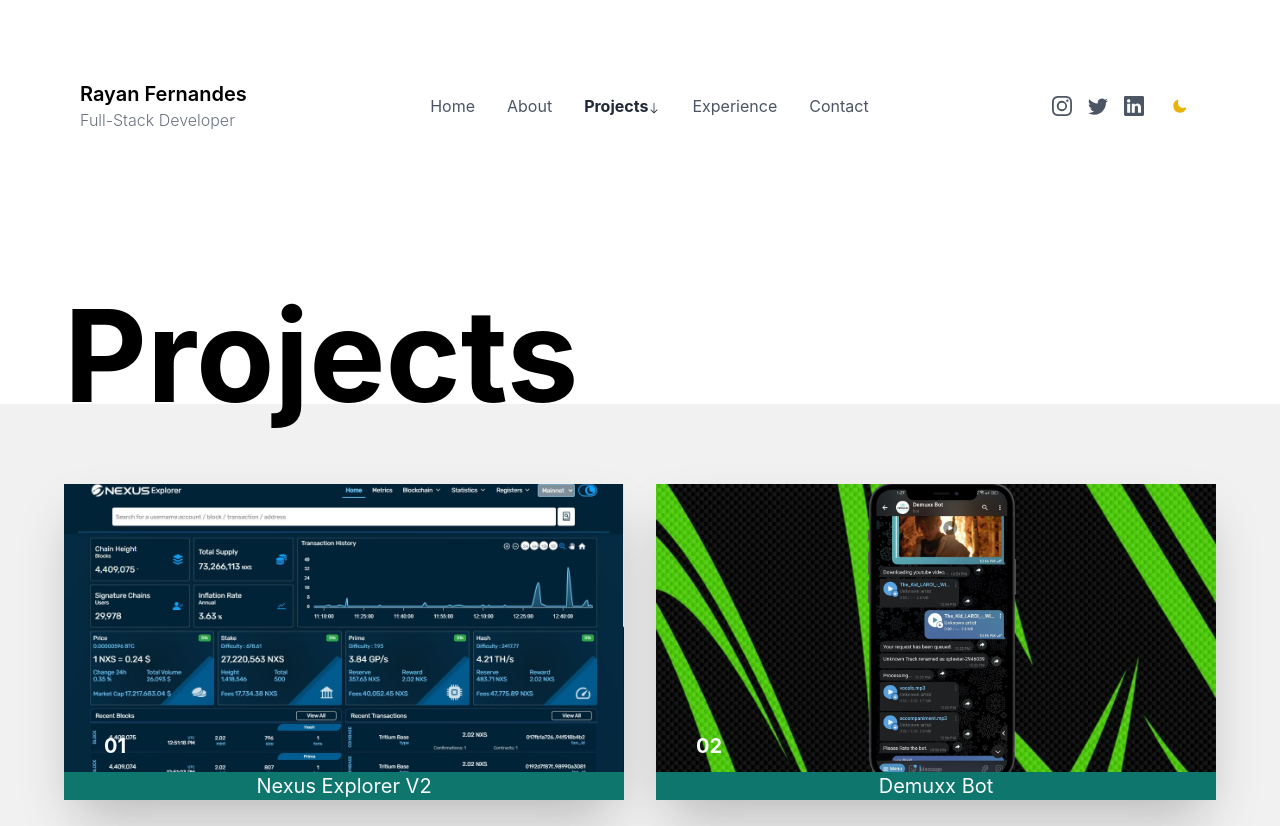
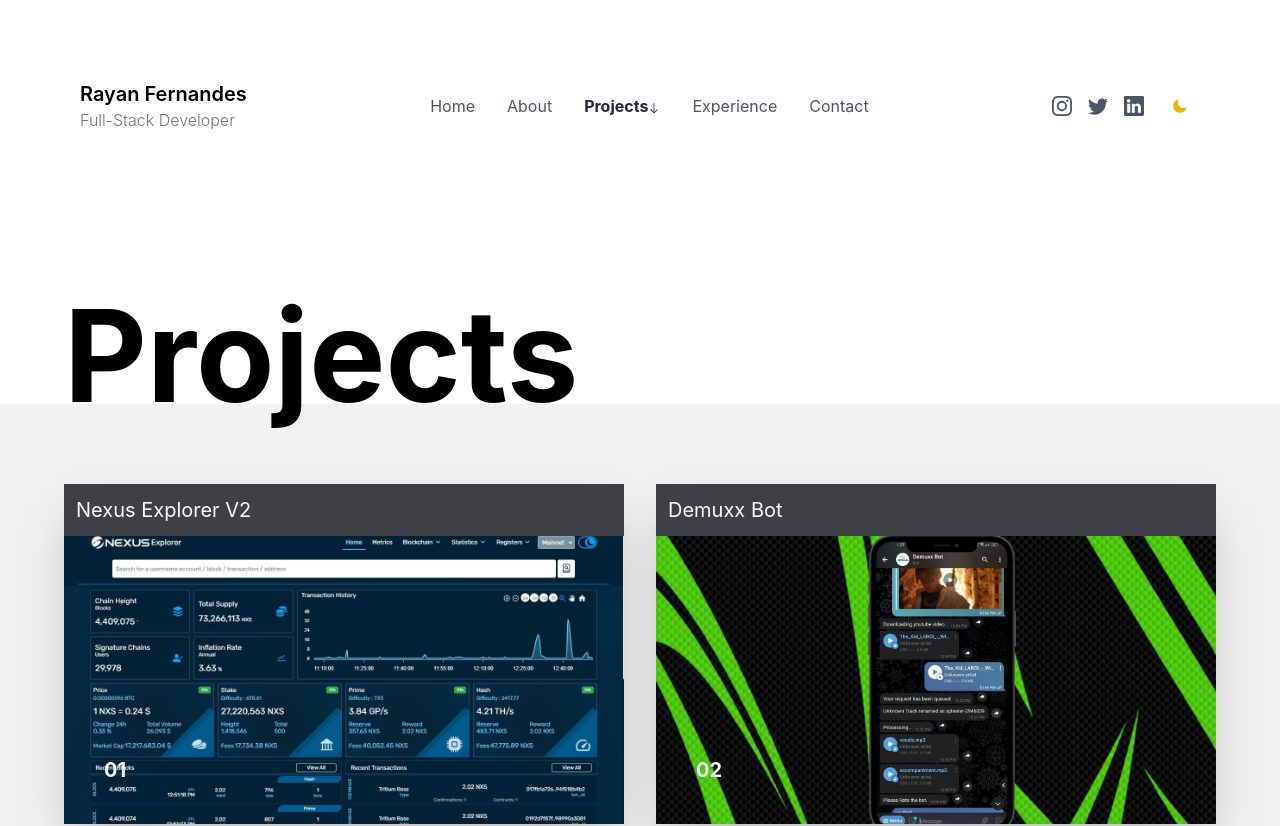
Before and after one commit to rayanfer32/rayanfer32.github.io, a Next.js app: page /projects in a window 1280 px wide. Shown: the top 826 px of the page. Built offline with nearby package versions, Linux system fonts and the light colour scheme.

Commit message:
refactor

```diff
--- a/components/Projects.js
+++ b/components/Projects.js
@@ -31,6 +31,9 @@ const ProjectCard = ({ title, link, imgUrl, number }) => {
     <div>
       <a href={link} className="w-full block shadow-2xl">
         <div className="relative overflow-hidden">
+          <h1 className="text-gray-50 text-xl bg-zinc-700 p-3">
+            {title}
+          </h1>
           <div className="h-72 object-cover">
             <img
               src={imgUrl}
@@ -38,9 +41,7 @@ const ProjectCard = ({ title, link, imgUrl, number }) => {
               className="transform hover:scale-125 transition duration-2000 ease-out object-cover h-full w-full"
             />
           </div>
-          <h1 className="text-gray-50 text-xl text-center bg-teal-700 px-2">
-            {title}
-          </h1>
+
           <h1 className="absolute bottom-10 left-10 text-gray-50 font-bold text-xl">
             {number.length === 1 ? "0" + number : number}
           </h1>
--- a/constants/data.js
+++ b/constants/data.js
@@ -17,7 +17,6 @@ const userData = {
     "html",
     "css",
     "java",
-    "vue",
     "git",
     "nodejs",
     "kotlin",
@@ -31,6 +30,7 @@ const userData = {
     "mongodb",
     "flutter",
     "dart",
+    "visual-studio-code",
   ],
   traits: [
     ["Coder", "#F59E0B"],
```
